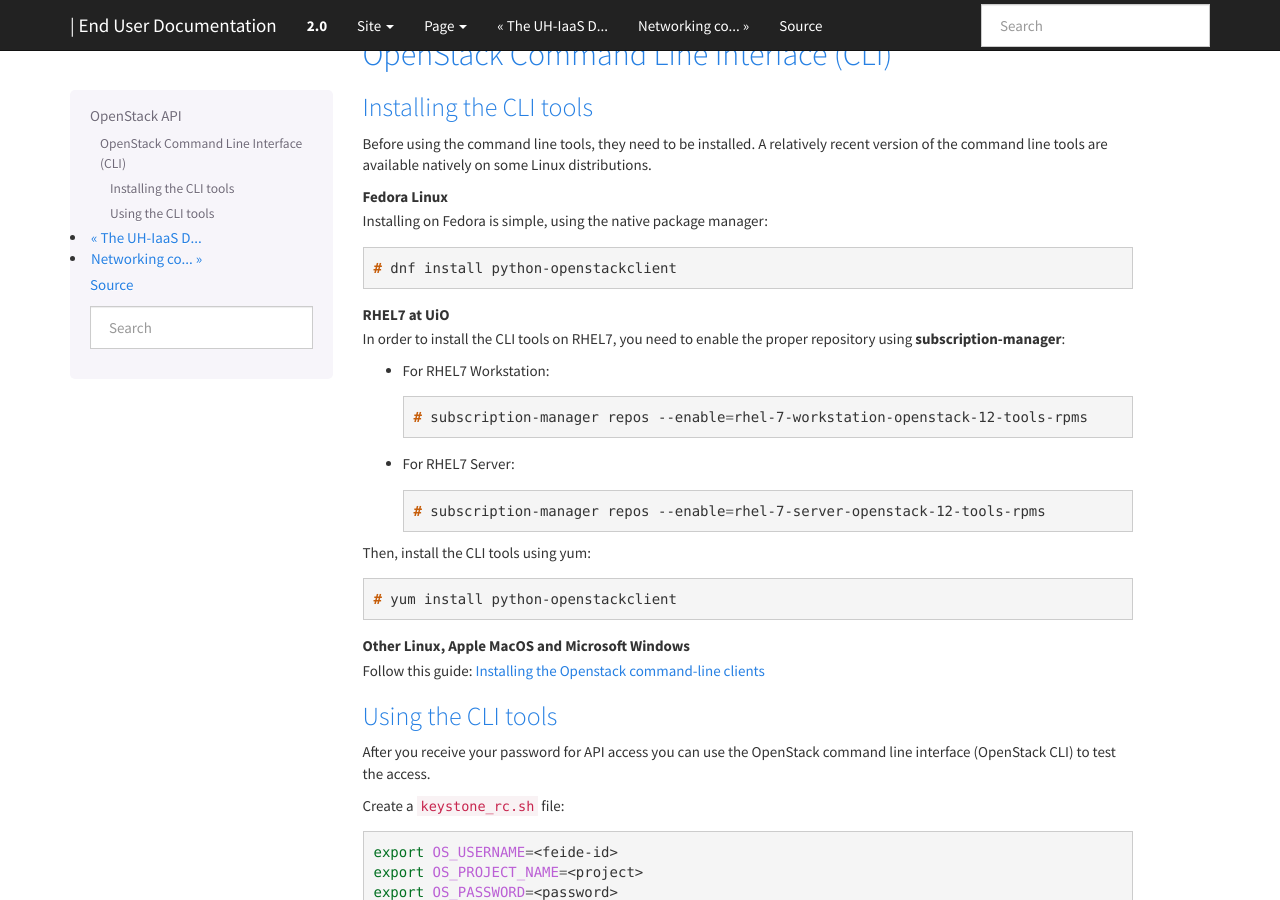
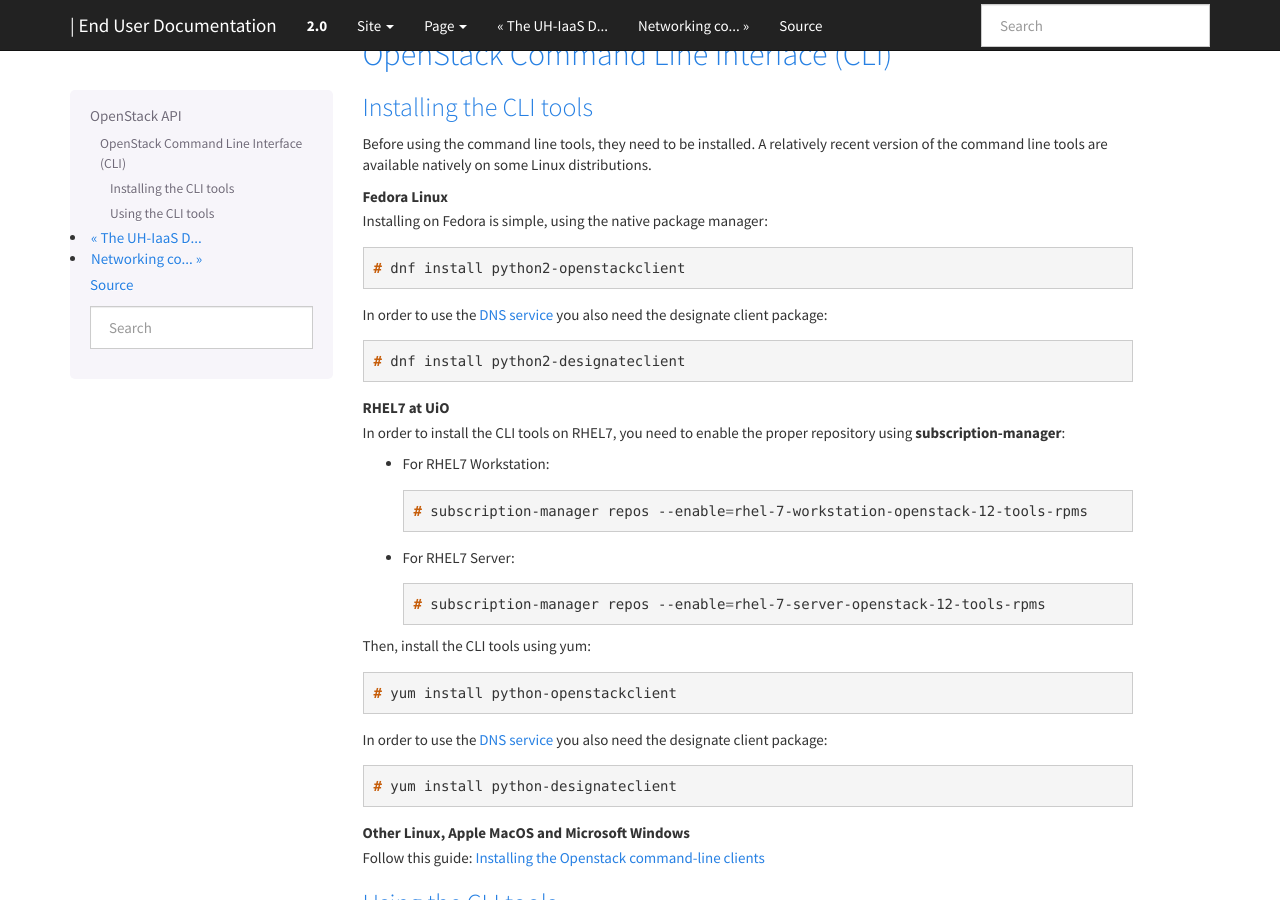
Before and after one commit to norcams/docs-enduser, a Sphinx documentation site: the page built from docs/api.rst, in a window 1280 px wide and 900 px high, scrolled down 402 px. Built offline with Sphinx 7.4.7, drawn with Linux system fonts in a browser that asks for light colours.

Commit message:
designate cli tools

```diff
--- a/docs/api.rst
+++ b/docs/api.rst
@@ -24,6 +24,8 @@ OpenStack Command Line Interface (CLI)
 Installing the CLI tools
 ~~~~~~~~~~~~~~~~~~~~~~~~
 
+.. _DNS service: dns.html
+
 Before using the command line tools, they need to be installed. A
 relatively recent version of the command line tools are available
 natively on some Linux distributions.
@@ -33,7 +35,15 @@ natively on some Linux distributions.
 
   .. code-block:: console
 
-    # dnf install python-openstackclient
+    # dnf install python2-openstackclient
+
+  In order to use the `DNS service`_ you also need the designate
+  client package:
+
+  .. code-block:: console
+
+    # dnf install python2-designateclient
+
 
 **RHEL7 at UiO**
   In order to install the CLI tools on RHEL7, you need to enable the
@@ -56,6 +66,14 @@ natively on some Linux distributions.
   .. code-block:: console
 
     # yum install python-openstackclient
+
+  In order to use the `DNS service`_ you also need the designate
+  client package:
+
+  .. code-block:: console
+
+    # yum install python-designateclient
+
 
 **Other Linux, Apple MacOS and Microsoft Windows**
   Follow this guide: `Installing the Openstack command-line clients`_
```
